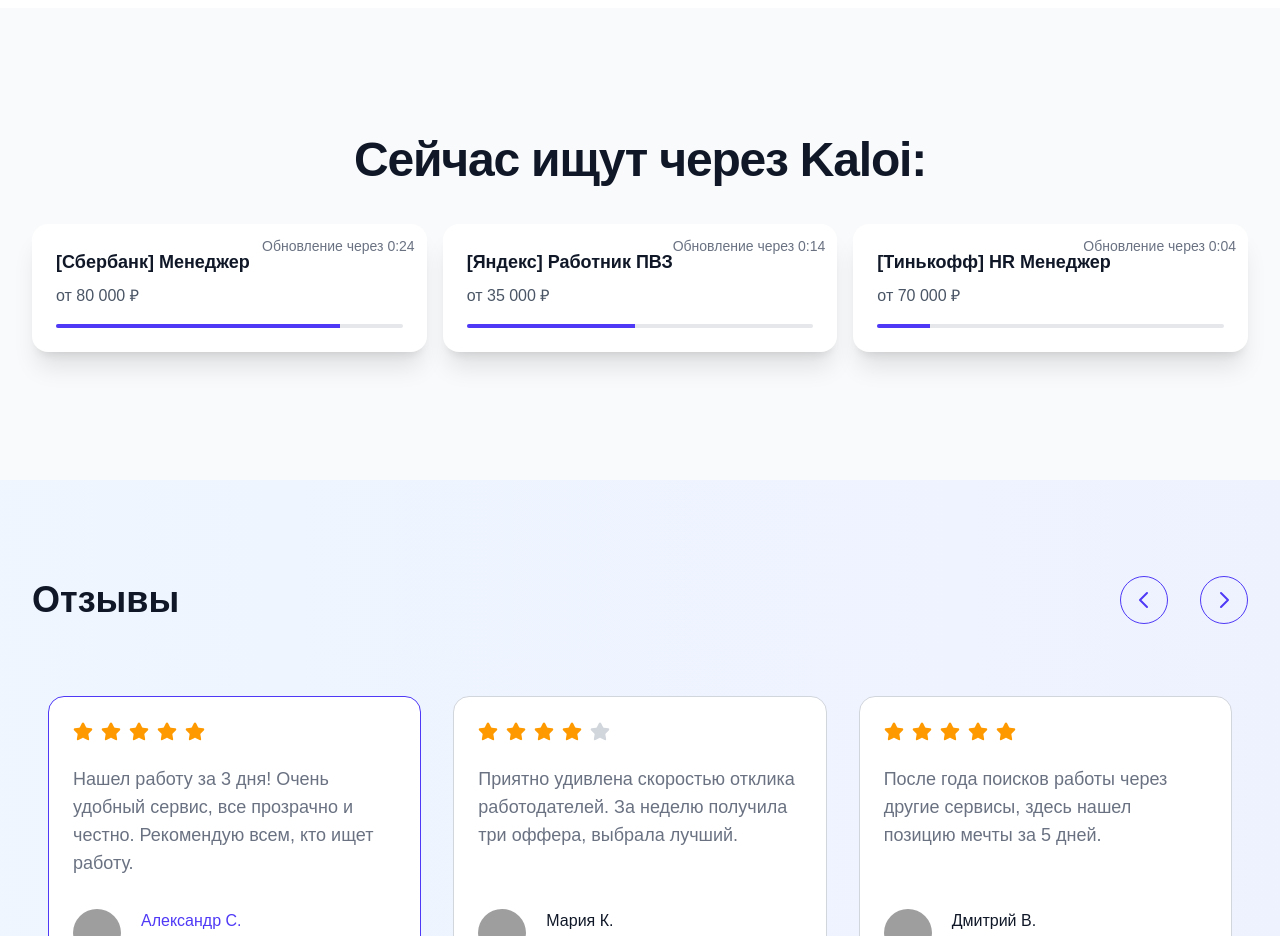
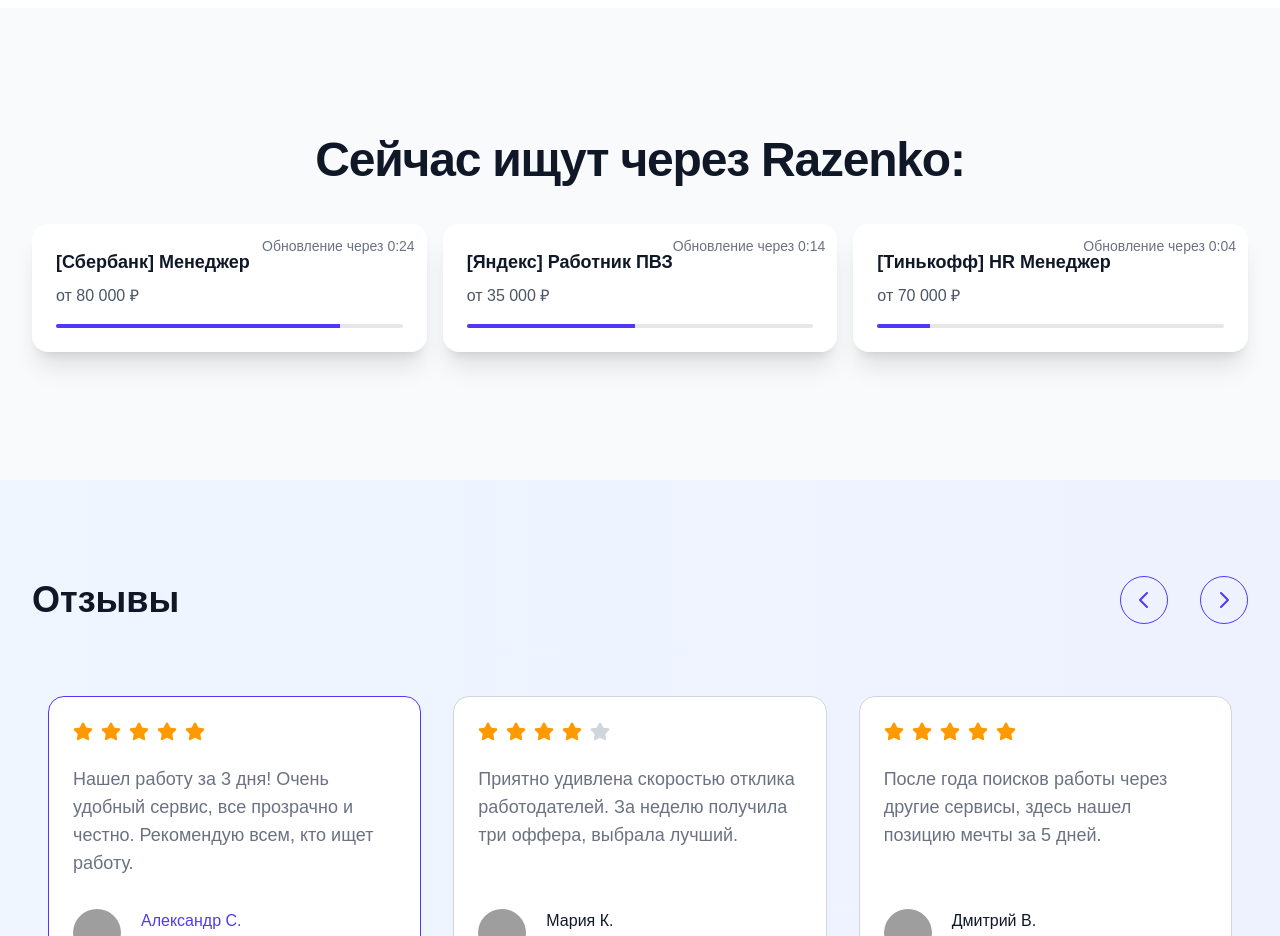
Before and after one commit to anarhiya716/kaloi, a Next.js app: page / in a window 1280 px wide. Shown: the part 1380-2316 px from the top of the page. Built offline with nearby package versions, Linux system fonts and the light colour scheme; grey boxes are pictures that could not be loaded.

Commit message:
vacancy.tsx

```diff
--- a/src/components/vacancy.tsx
+++ b/src/components/vacancy.tsx
@@ -77,7 +77,7 @@
     <div className="bg-gray-50 py-24 sm:py-32">
       <div className="mx-auto max-w-2xl px-6 lg:max-w-7xl lg:px-8">
         <h2 className="text-center text-4xl font-bold tracking-tight text-gray-900 sm:text-5xl">
-          Сейчас ищут через Kaloi:
+          Сейчас ищут через Razenko:
         </h2>
 
         <div className="mt-10 grid grid-cols-1 gap-4 sm:grid-cols-2 lg:grid-cols-3">
```
